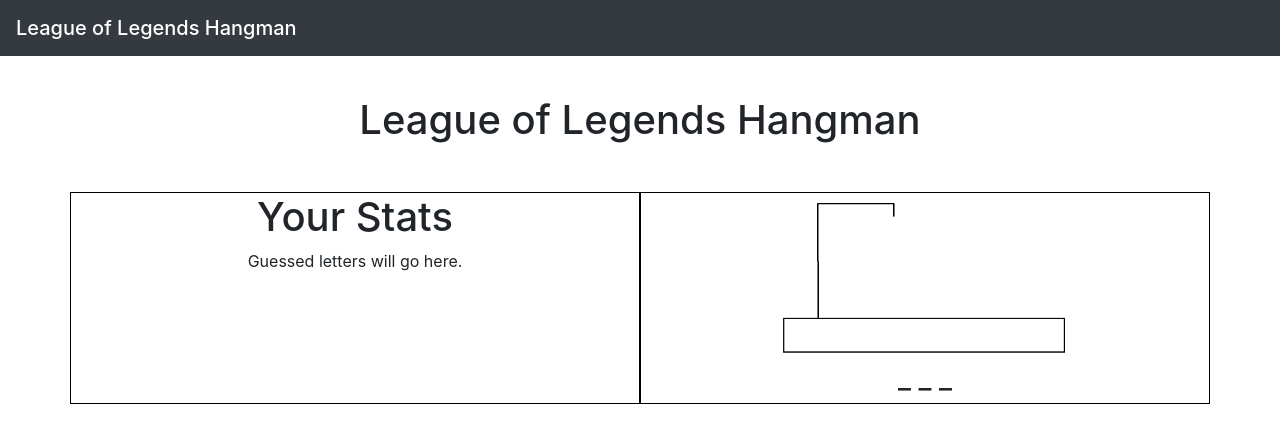
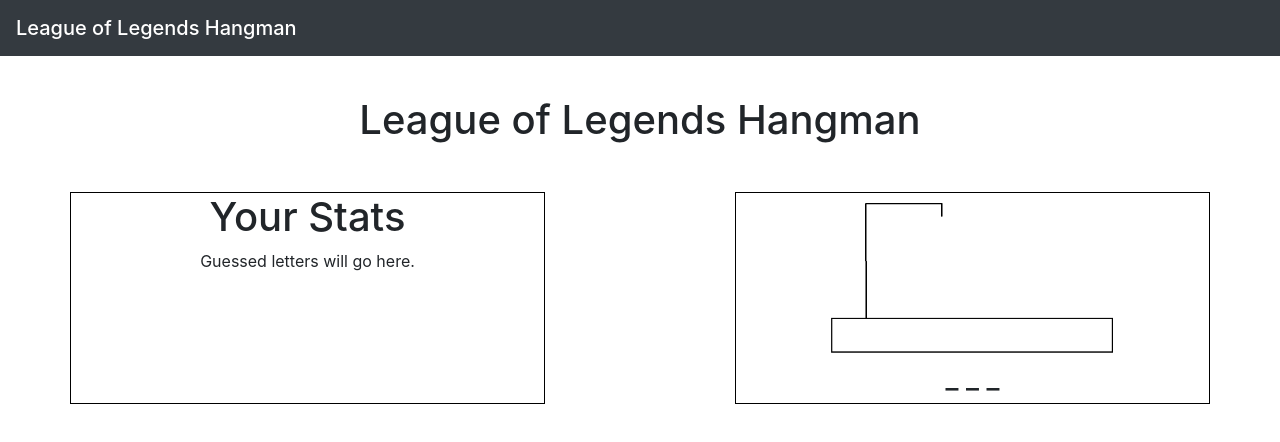
Before and after one commit to lwerner27/Hangman-Game, a plain HTML site: page index.html in a window 1280 px wide. Drawn offline with nearby package versions, Linux system fonts and the light colour scheme.

Commit message:
Fixed some positioning

```diff
--- a/assets/css/style.css
+++ b/assets/css/style.css
@@ -1,7 +1,7 @@
 .container {
     margin-top: 40px;
 }
-.col-md-6 {
+.col-md-5 {
     border: solid black 1px;
 }
 
--- a/index.html
+++ b/index.html
@@ -27,11 +27,12 @@
             </div>
             <!-- Row 2 -->
             <div class="row">
-                <div class="col-md-6 text-center">
+                <div class="col-md-5 text-center">
                     <h1>Your Stats</h1>
                     <p id="guessed-letters">Guessed letters will go here.</p>
                 </div>
-                <div class="col-md-6 text-center">
+                <div class="col-md-2"></div>
+                <div class="col-md-5 text-center">
                     <img src="./assets/images/hangmanImages/0-hangman.png" alt="" id="hangman-img">
                     <h3 id="champ-name">Blanks will go here.</h3>
                 </div>
```
